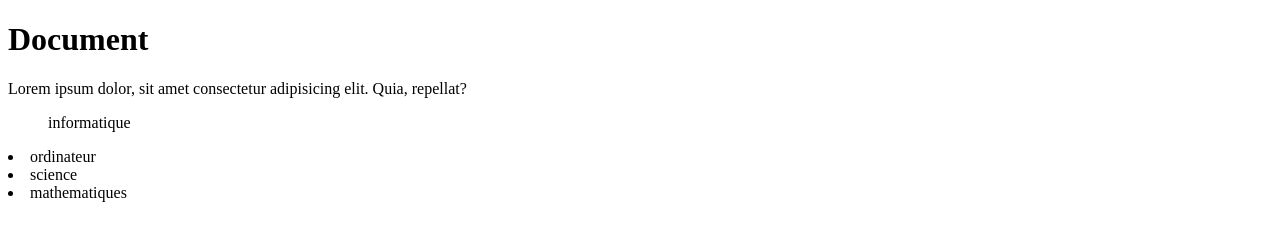
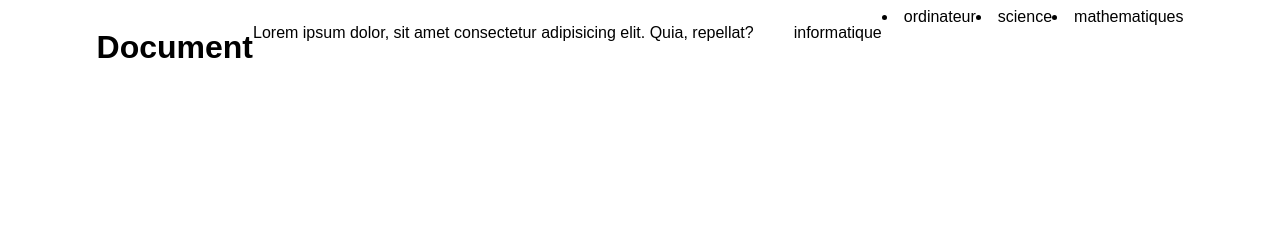
Before and after one commit to Ben202409/git-test, a plain HTML site: page index.html in a window 1280 px wide. Drawn offline with Linux system fonts and the light colour scheme.

Commit message:
ajout fichier css

```diff
--- a/index.html
+++ b/index.html
@@ -3,6 +3,7 @@
 <head>
     <meta charset="UTF-8">
     <meta name="viewport" content="width=device-width, initial-scale=1.0">
+    <link rel="stylesheet" href="style.css">
     <title>Document</title>
 </head>
 <body>
--- /dev/null
+++ b/style.css
@@ -0,0 +1,5 @@
+body{
+    display: flex;
+    justify-content: center;
+    font-family: "rubik",sans-serif;
+}
```
